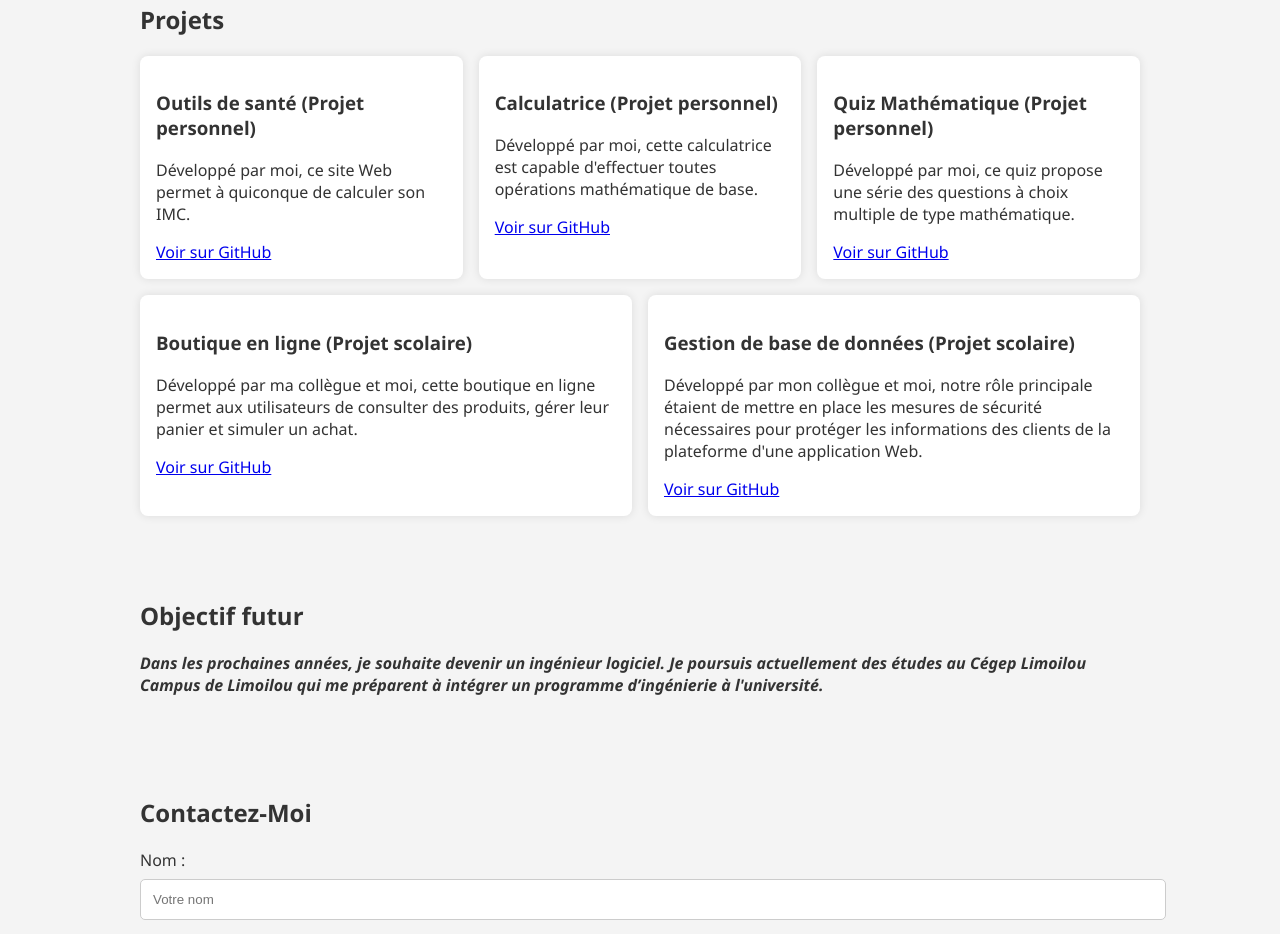
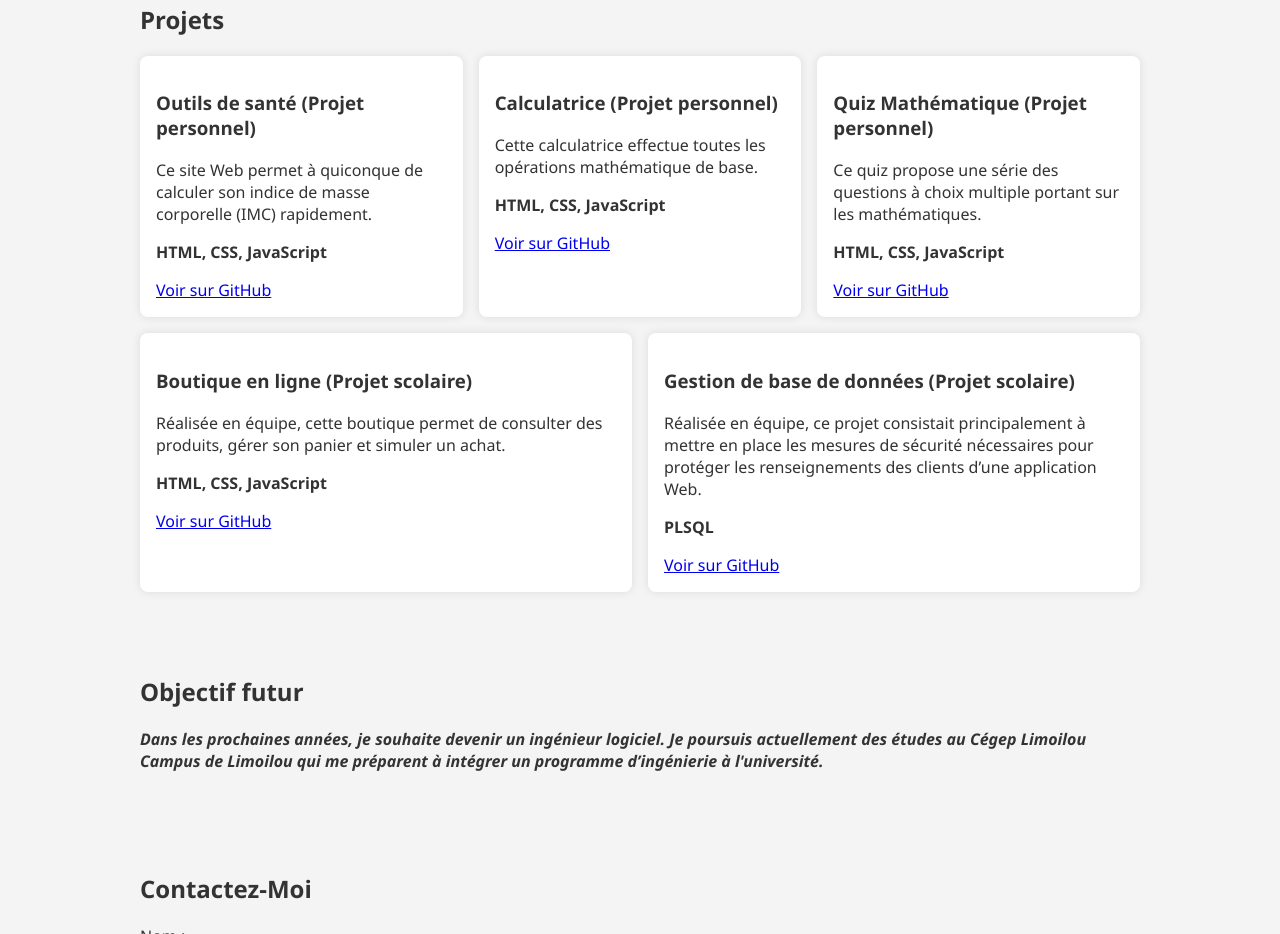
Before and after one commit to IVAN-LOT/ivan-lot.github.io, a plain HTML site: page index.html in a window 1280 px wide. Shown: the part 1136-2070 px from the top of the page. Drawn offline with Linux system fonts and the light colour scheme.

Commit message:
Modification des commentires des différents projets.

```diff
--- a/index.html
+++ b/index.html
@@ -71,30 +71,34 @@
     <div class="projects">
       <div class="card">
         <h3>Outils de santé (Projet personnel)</h3>
-        <p>Développé par moi, ce site Web permet à quiconque de calculer son IMC.</p>
+        <p>Ce site Web permet à quiconque de calculer son indice de masse corporelle (IMC) rapidement.</p>
+        <p class="techs"><b>HTML, CSS, JavaScript</b></p>
         <a href="https://github.com/IVAN-LOT/imc-ivan.github.io" target="_blank" rel="noopener noreferrer">Voir sur GitHub</a>
       </div>
       <div class="card">
         <h3>Calculatrice (Projet personnel)</h3>
-        <p>Développé par moi, cette calculatrice est capable d'effectuer toutes opérations mathématique de base.</p>
+        <p>Cette calculatrice effectue toutes les opérations mathématique de base.</p>
+        <p class="techs"><b>HTML, CSS, JavaScript</b></p>
         <a href="https://github.com/IVAN-LOT/calculator-ivan.github.io" target="_blank" rel="noopener noreferrer">Voir sur GitHub</a>
       </div>
       <div class="card">
         <h3>Quiz Mathématique (Projet personnel)</h3>
-        <p>Développé par moi, ce quiz propose une série des questions à choix multiple de type mathématique.</p>
+        <p>Ce quiz propose une série des questions à choix multiple portant sur les mathématiques.</p>
+        <p class="techs"><b>HTML, CSS, JavaScript</b></p>
         <a href="https://github.com/IVAN-LOT/quiz-ivan.github.io" target="_blank" rel="noopener noreferrer">Voir sur GitHub</a>
       </div>
       <div class="card">
         <h3>Boutique en ligne (Projet scolaire)</h3>
-        <p>Développé par ma collègue et moi, cette boutique en ligne permet aux utilisateurs de consulter des produits,
-          gérer leur panier et simuler un achat.</p>
+        <p>Réalisée en équipe, cette boutique permet de consulter des produits,
+          gérer son panier et simuler un achat.</p>
+        <p class="techs"><b>HTML, CSS, JavaScript</b></p>
         <a href="https://github.com/IVAN-LOT/Tp2-Diarra_-_Ivan" target="_blank" rel="noopener noreferrer">Voir sur GitHub</a>
       </div>
       <div class="card">
         <h3>Gestion de base de données (Projet scolaire)</h3>
-        <p>Développé par mon collègue et moi, notre rôle principale étaient de mettre en place
-          les mesures de sécurité nécessaires pour protéger les informations des clients de la
-          plateforme d'une application Web.</p>
+        <p>Réalisée en équipe, ce projet consistait principalement à mettre en place les mesures de sécurité
+          nécessaires pour protéger les renseignements des clients d’une application Web.</p>
+        <p class="techs"><b>PLSQL</b></p>
         <a href="https://github.com/2351686/tp2-2351686_2359149" target="_blank" rel="noopener noreferrer">Voir sur GitHub</a>
       </div>
     </div>
```
